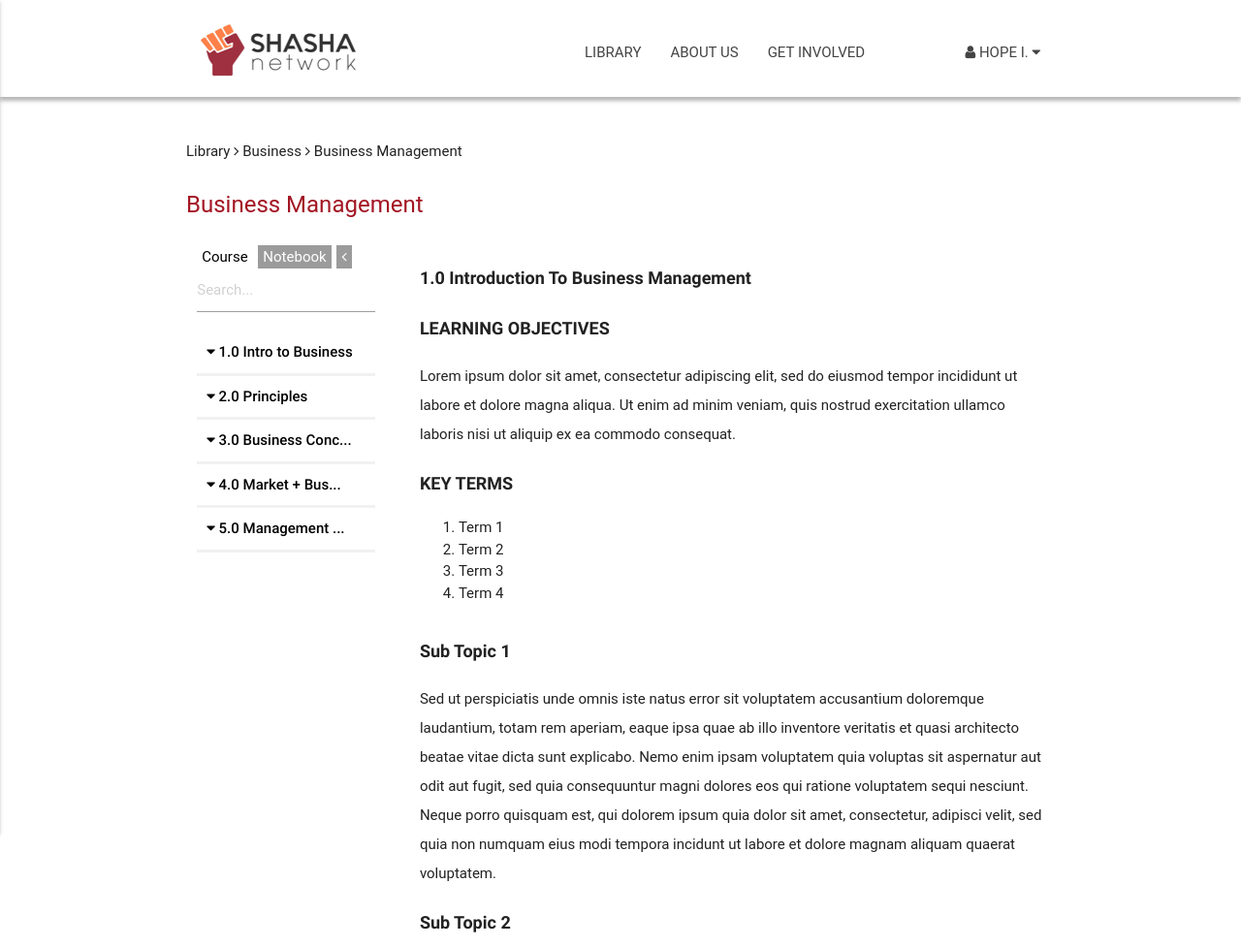
After one commit to cimplival/shasha, a PHP site: page /course-page.html in a window 1280 px wide. The commit adds this page. Shown: the top 977 px of the page at 97% size. Run offline with PHP 8.4, Linux system fonts and the light colour scheme; some libraries are stand-ins or nearby versions; some web fonts are replaced.

Commit message:
Add New Course Page

```diff
--- /dev/null
+++ b/course-page.html
@@ -0,0 +1,204 @@
+<!DOCTYPE html>
+<html lang="en">
+
+<head>
+  <meta http-equiv="Content-Type" content="text/html; charset=UTF-8"/>
+  <meta name="viewport" content="width=device-width, initial-scale=1, maximum-scale=1.0, user-scalable=no"/>
+  <title>Home - Shasha</title>
+
+  <!-- CSS  -->
+  <link href="https://fonts.googleapis.com/icon?family=Material+Icons" rel="stylesheet">
+  <link href="css/materialize.css" type="text/css" rel="stylesheet" media="screen,projection"/>
+  <link href="css/style.css" type="text/css" rel="stylesheet" media="screen,projection"/>
+  <link href="css/font-awesome.min.css" rel="stylesheet" type="text/css">
+</head>
+
+<body>
+
+  <!-- Navigation -->
+  <nav class="white menu" role="navigation">
+    <div class="nav-wrapper container">
+      <a id="logo-container" class="brand-logo" href="index.html">
+        <img src="img/logos/shashalogo.png"
+        srcset="img/shashalogo@2x.png 2x, img/shashalogo@3x.png 3x"
+        class="shashalogo" alt="Image of logo" />
+      </a>
+      <ul class="right hide-on-med-and-down pad">
+        <li><a class="nav-li-a mg" href="library-2.html">LIBRARY </a></li>
+        <li><a class="nav-li-a mg" href="aboutus.html">ABOUT US</a></li>
+        <li><a class="nav-li-a mg" href="getinvolved.html">GET INVOLVED</a></li>
+        <li class="pull-right">
+          <a class="nav-li-a nav-li-account dropdown-button" data-activates="dropdown"><i class="fa fa-user"></i> HOPE I.
+            <i class="fa fa-caret-down" aria-hidden="true"></i>
+          </a>
+        </li>
+      </ul>
+
+      <ul id="dropdown" class="dropdown-content">
+        <li><a class="center" href="#!">ACCOUNT</a></li>
+        <li class="divider"></li>
+        <li><a class="center" href="index.html">SIGN OUT</a></li>
+      </ul>
+
+      <ul id="nav-mobile" class="side-nav">
+        <li><a href="library.html">LIBRARY</a></li>
+        <li><a href="aboutus.html">ABOUT US</a></li>
+        <li><a href="getinvolved.html">GET INVOLVED</a></li>
+        <li><a href="register.html">SIGN IN</a></li>
+      </ul>
+      <a href="#" data-activates="nav-mobile" class="button-collapse"><i class="material-icons">menu</i></a>
+    </div>
+  </nav>
+  <!-- End Navigation -->
+
+  <div class="section">
+    <div class="container pd-t-30 mg-b-40">
+      <div class="row">
+        <div class="col s12 m12">
+          <a class="a-inherit" href="#">Library <i class="fa fa-angle-right"></i></a>
+          <a class="a-inherit" href="#">Business <i class="fa fa-angle-right"></i></a>
+          <a class="a-inherit" href="#">Business Management</a>
+        </div>
+      </div>
+      <div class="row">
+        <div class="col s12 m12">
+          <h5 class="courses-title">Business Management</h5>
+        </div>
+      </div>
+
+            <div class="row">
+                <div class="col s12 m3">
+                    <div class="col s12 m12 text-right">
+                        <a class="a-inherit course-menu course-menu-active" href="#">Course</a>
+                        <a class="a-inherit course-menu" href="#">Notebook</a>
+                        <a class="a-inherit course-menu" href="#"><i class="fa fa-angle-left"></i></a>
+                    </div>
+                    <div id="vertical-fixed-menu">
+                        <ul class="vertical-menu col s12 m8">
+                            <li><input placeholder="Search..." type="text" class="validate library2-header2-input"></li>
+                            <li class="v-menu"><a href="#"><i class="fa fa-caret-down"></i> <strong>1.0 Intro to Business</strong></a>
+                                <ul>
+                                    <li class="v-menu pd-l-20"><a href="#">1.1 Sub Topic</a></li>
+                                    <li class="v-menu pd-l-20"><a href="#">1.2 Sub Topic</a></li>
+                                </ul>
+                            </li>
+                            <li class="v-menu"><a href="#"><i class="fa fa-caret-down"></i> <strong>2.0 Principles</strong></a>
+                                <ul>
+                                    <li class="v-menu pd-l-20"><a href="#">2.1 Sub Topic</a></li>
+                                    <li class="v-menu pd-l-20"><a href="#">2.2 Sub Topic</a></li>
+                                </ul>
+                            </li>
+                            <li class="v-menu"><a href="#"><i class="fa fa-caret-down"></i> <strong>3.0 Business Conc...</strong></a>
+                                <ul>
+                                    <li class="v-menu pd-l-20"><a href="#">3.1 Sub Topic</a></li>
+                                    <li class="v-menu pd-l-20"><a href="#">3.2 Sub Topic</a></li>
+                                </ul>
+                            </li>
+                            <li class="v-menu"><a href="#"><i class="fa fa-caret-down"></i> <strong>4.0 Market + Bus...</strong></a>
+                                <ul>
+                                    <li class="v-menu pd-l-20"><a href="#">4.1 Sub Topic</a></li>
+                                    <li class="v-menu pd-l-20"><a href="#">4.2 Sub Topic</a></li>
+                                </ul>
+                            </li>
+                            <li class="v-menu"><a href="#"><i class="fa fa-caret-down"></i> <strong>5.0 Management ...</strong></a>
+                                <ul>
+                                    <li class="v-menu pd-l-20"><a href="#">5.1 Sub Topic</a></li>
+                                    <li class="v-menu pd-l-20"><a href="#">5.2 Sub Topic</a></li>
+                                </ul>
+                            </li>
+                        </ul>
+                    </div>
+                </div>
+                <div class="col s12 m9">
+                  <div class="col s12 m12">
+                    <h5 class="current-course-title">
+                        1.0 Introduction To Business Management
+                    </h5>
+                    <h5 class="current-course-title">
+                        LEARNING OBJECTIVES
+                    </h5>
+                    <p>
+                      Lorem ipsum dolor sit amet, consectetur adipiscing elit, sed do eiusmod tempor incididunt ut labore et dolore magna aliqua. Ut enim ad minim veniam, quis nostrud exercitation ullamco laboris nisi ut aliquip ex ea commodo consequat.
+                    </p>
+                    <h5 class="current-course-title">
+                        KEY TERMS
+                    </h5>
+                    <p>
+                      <ol>
+                        <li>Term 1</li>
+                        <li>Term 2</li>
+                        <li>Term 3</li>
+                        <li>Term 4</li>
+                      </ol>
+                    </p>
+                  </div>
+                  <div class="col s12 9">
+                    <h5 class="current-course-title">Sub Topic 1</h5>
+                    <p>
+                      Sed ut perspiciatis unde omnis iste natus error sit voluptatem accusantium doloremque laudantium, totam rem aperiam, eaque ipsa quae ab illo inventore veritatis et quasi architecto beatae vitae dicta sunt explicabo. Nemo enim ipsam voluptatem quia voluptas sit aspernatur aut odit aut fugit, sed quia consequuntur magni dolores eos qui ratione voluptatem sequi nesciunt. Neque porro quisquam est, qui dolorem ipsum quia dolor sit amet, consectetur, adipisci velit, sed quia non numquam eius modi tempora incidunt ut labore et dolore magnam aliquam quaerat voluptatem.
+                    </p>
+                    <h5 class="current-course-title">Sub Topic 2</h5>
+                    <img src="http://lorempixel.com/600/200/sports/Subtopic2/" />
+                    <p>
+                      Sed ut perspiciatis unde omnis iste natus error sit voluptatem accusantium doloremque laudantium, totam rem aperiam, eaque ipsa quae ab illo inventore veritatis et quasi architecto beatae vitae dicta sunt explicabo. Nemo enim ipsam voluptatem quia voluptas sit aspernatur aut odit aut fugit.
+                      <ol class="text-bold">
+                        <li>voluptatem</li>
+                        <li>voluptas</li>
+                        <li>modi</li>
+                      </ol>
+                      Coluptas sit aspernatur aut odit aut fugit, sed quia consequuntur magni dolores eos qui ratione voluptatem sequi nesciunt.
+                    </p>
+                    <p>
+                      Sed ut perspiciatis unde omnis iste natus error sit voluptatem accusantium doloremque laudantium, totam rem aperiam, eaque ipsa quae ab illo inventore veritatis et quasi architecto beatae vitae dicta sunt explicabo.
+                  </div>
+            </div>
+
+  </div>
+</div>
+
+<!-- Footer -->
+<footer class="page-footer">
+  <div class="container center">
+    Copyright © 2017 Shasha Network. All Rights Reserved.
+  </div>
+</footer>
+<!-- End Footer -->
+
+<!--  Scripts-->
+<script src="https://code.jquery.com/jquery-2.1.1.min.js"></script>
+<script src="js/materialize.js"></script>
+<script src="js/init.js"></script>
+<script type="text/javascript">
+    (function() {
+        var menuitems = document.querySelectorAll('.v-menu');
+
+        for (var i = 0, len = menuitems.length; i < len; i++) {
+            var menuitem = menuitems[i];
+            menuitem.addEventListener("click", tapOrClick, false);
+            //menuitem.addEventListener("touchend", tapOrClick, false);  /* doesn't seem to be needed for touch */
+
+            function tapOrClick(event) {
+                //handle tap or click.
+
+                if (this.classList.contains('active')) {
+                    this.classList.remove('active');
+                } else {
+                    /* forEach not working in safari
+                            menuitems.forEach(function(element) {
+                                element.classList.remove('active');
+                            });
+                            */
+                    for (var ii = 0, len = menuitems.length; ii < len; ii++) {
+                        menuitems[ii].classList.remove('active');
+                    }
+
+                    this.classList.add('active');
+                }
+                event.preventDefault();
+                return false;
+            }
+        }
+    }());
+    </script>
+</body>
+</html>
--- a/css/style.css
+++ b/css/style.css
@@ -959,6 +959,25 @@ input[type="text"]:active:not([readonly]){
     color: #a31623;
 }
 
+.course-menu {
+    background-color: #9b9b9b;
+    color: #ffffff;
+    padding: 3px 5px 3px 5px;
+    border-right: 2px solid #ffffff;
+    text-align: center;
+}
+
+.course-menu:hover {
+    background-color: #ffffff;
+    color: #000000;
+}
+
+.course-menu-active {
+    background-color: #ffffff;
+    color: #000000;
+}
+
+
 
 /* ==========================================================================
    Start of custom css for courses vertial navigation:Course
@@ -969,7 +988,8 @@ input[type="text"]:active:not([readonly]){
     left: 0;
     top: 0;
     bottom: 0;
-    width: 245px;
+    width: 310px;
+    height: 100%
     overflow: auto;
 }
 
@@ -983,16 +1003,18 @@ input[type="text"]:active:not([readonly]){
 .vertical-menu li {
     position: relative;
     z-index: 1;
-    padding-top: 8px;
+    padding-top: 0px;
+    width: 100%;
 }
 
 .vertical-menu a {
     display: block;
     border-bottom: 1px solid #fff;
-    padding: 5px 10px;
+    padding: 10px 10px;
     color: #000;
     text-decoration: none;
-    transition: all .3s ease;
+    transition: all 3s ease;
+    border-bottom: 3px solid #f1f1f1;
 }
 
 .vertical-menu a:hover {
@@ -1025,8 +1047,7 @@ input[type="text"]:active:not([readonly]){
 }
 
 li.active > a {
-    border-left: 2px solid #6399b7;
-    color: #6399b7;
+    color: #993f44;
 }
 
 
@@ -1044,6 +1065,7 @@ li.active > a {
     color: #000000;
     color: var(--black);
 }
+
 
 .current-course-content {
     padding-top: 5px;
```
